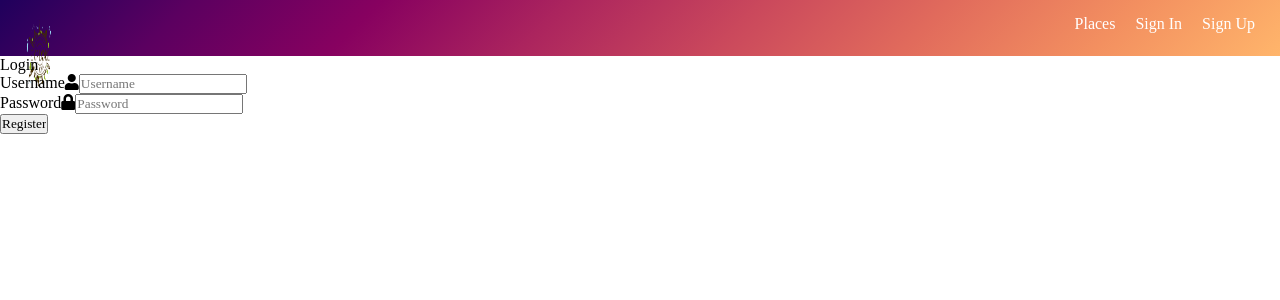
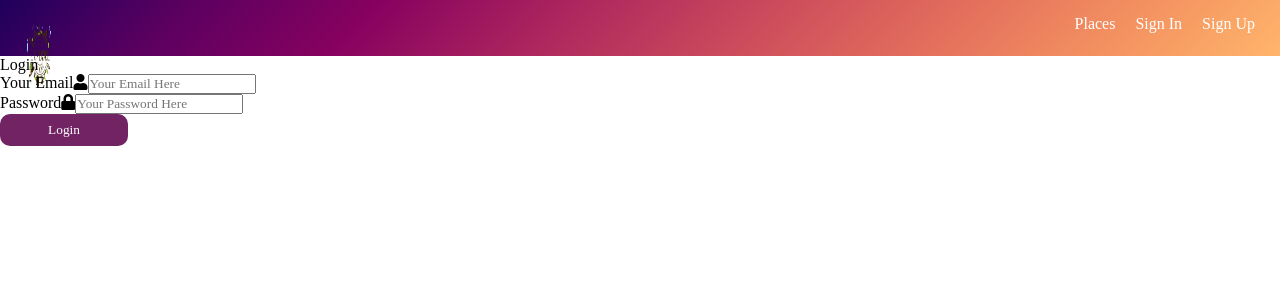
Before and after one commit to magdalenastoyanova/travel-blog, a React (Create React App) app: page /login in a window 1280 px wide. Shown: the top 300 px of the page. Built offline with nearby package versions, Linux system fonts and the light colour scheme; no server answers.

Commit message:
Login problem resolved

```diff
--- a/src/components/Auth/Login/Login.js
+++ b/src/components/Auth/Login/Login.js
@@ -1,9 +1,12 @@
 import React, { useState } from "react";
 import { Form, Input, Button } from "antd";
 import Header from '../../Header/Header';
+import { useHistory } from 'react-router-dom'
 import firebase from "../../firebase/config";
 
 const Login = (props) => {
+    const history = useHistory()
+
   const [email, setEmail] = useState("");
   const [password, setPassword] = useState("");
 
@@ -19,8 +22,9 @@ const Login = (props) => {
   async function login() {
     try {
       await firebase.login(email, password);
-      props.history.push("/places");
+      history.push("/places");
     } catch (error) {
+        history.push("/login");
       alert(error);
     }
   }
@@ -30,7 +34,7 @@ const Login = (props) => {
       <form>
         <legend>Login</legend>
         <p className="field">
-          <label htmlFor="username">Username</label>
+          <label htmlFor="username">Your Email</label>
           <span className="input">
             <i className="fas fa-user"></i>
             <input
@@ -38,8 +42,8 @@ const Login = (props) => {
               name="userEmail"
               value={email}
               onChange={(event) => onChangeHandler(event)}
-              id="username"
-              placeholder="Username"
+              id="userEmail"
+              placeholder="Your Email Here"
             />
           </span>
         </p>
@@ -52,18 +56,17 @@ const Login = (props) => {
               value={password}
               onChange={(event) => onChangeHandler(event)}
               name="userPassword"
-              id="password"
-              placeholder="Password"
+              id="userPassword"
+              placeholder="Your Password Here"
             />
           </span>
         </p>
-        <input
-          className="button"
+        <Button
+          className="submit"
           type="submit"
-          className="submit"
-          value="Register"
+          value="Login"
           onClick={login}
-        />
+        > Login </Button>
       </form>
     </>
   );
--- a/src/components/Auth/Register/Register.js
+++ b/src/components/Auth/Register/Register.js
@@ -6,23 +6,27 @@ import { useHistory } from 'react-router-dom'
   import style from '../Register/registerModule.css'
 
       const Register = (props) =>{
+        const history = useHistory()
+
         const [email, setEmail] = useState('');
         const [password, setPassword] = useState('');
         const [rePassword, setRePassword] = useState('');
 
-       const signUp = () => {
+       const signUp = (e) => {
+    e.preventDefault()
 
-            if (password !== rePassword) {
-                alert("Password must match!");
-            }
-            else {
+            //if (password != rePassword) {
+            // alert("Password must match!");
+           // }
+
                 try {
                    firebase.register(email, password);
-                    props.history.push('/places')
+                    history.push('/places')
                 } catch (error) {
+                    history.push('/register')
                     alert(error);
                 }
-            }
+
         }
         const onChangeHandler = (event) => {
             const { name, value } = event.currentTarget;
```
